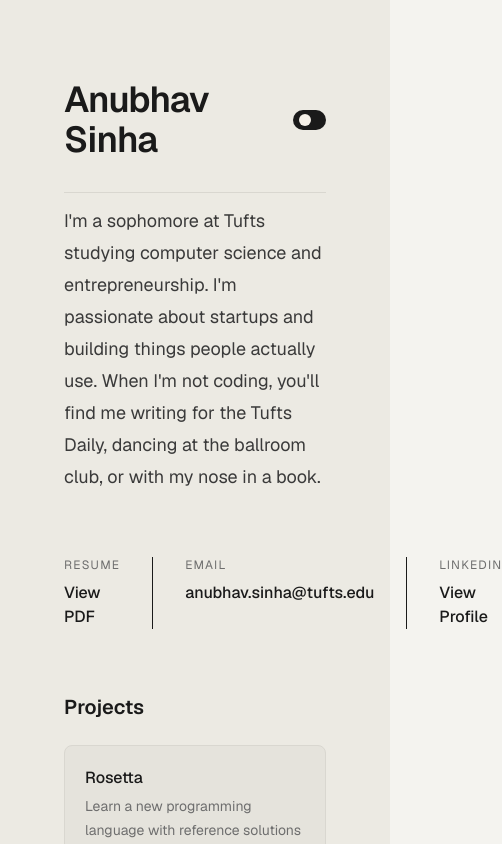
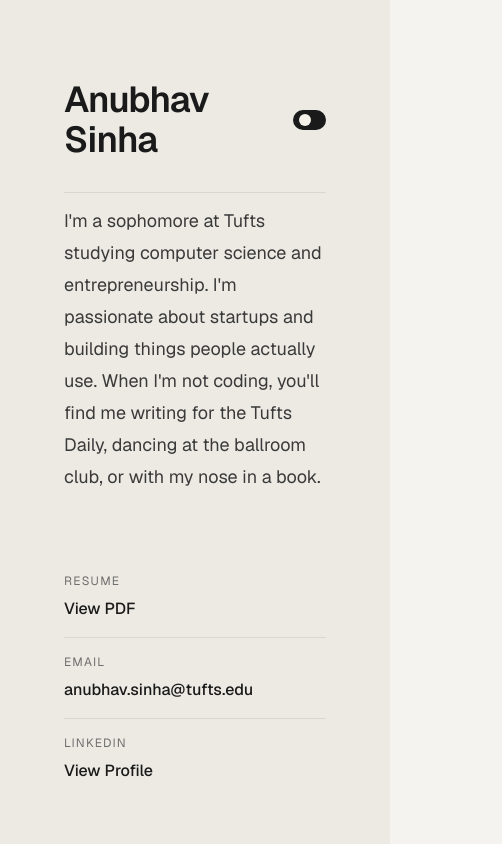
Before and after one commit to somethinghere0/my-website, a Next.js app: page / in a window 390 px wide. Shown: the top 844 px of the page, 502 px wide, since content can reach past the window. Built offline with nearby package versions, Linux system fonts and the light colour scheme.

Commit message:
Formatting for phone

```diff
--- a/app/page.tsx
+++ b/app/page.tsx
@@ -35,19 +35,21 @@ export default function Home() {
 
         {/* Resume + Contact */}
         <section className="mt-16">
-          <div className="flex divide-x" style={{ borderColor: dark ? "#333" : LIGHT_BORDER }}>
+          <div className="flex flex-col sm:flex-row sm:divide-x" style={{ borderColor: dark ? "#333" : LIGHT_BORDER }}>
             <a
               href="/resume.pdf"
               target="_blank"
               rel="noopener noreferrer"
-              className="flex-1 pr-8 transition-opacity duration-200 hover:opacity-60"
+              className="flex-1 py-4 sm:py-0 sm:pr-8 border-b sm:border-b-0 transition-opacity duration-200 hover:opacity-60"
+              style={{ borderColor: dark ? "#333" : LIGHT_BORDER }}
             >
               <p className={`text-xs uppercase tracking-widest mb-2 ${dark ? "text-[#a8a8a8]" : "text-[#6e6e6e]"}`}>Resume</p>
               <p className={`font-medium ${dark ? "text-[#f5f0e8]" : "text-[#1a1a1a]"}`}>View PDF</p>
             </a>
             <a
               href={`mailto:${content.contact.email}`}
-              className="flex-1 px-8 transition-opacity duration-200 hover:opacity-60"
+              className="flex-1 py-4 sm:py-0 sm:px-8 border-b sm:border-b-0 transition-opacity duration-200 hover:opacity-60"
+              style={{ borderColor: dark ? "#333" : LIGHT_BORDER }}
             >
               <p className={`text-xs uppercase tracking-widest mb-2 ${dark ? "text-[#a8a8a8]" : "text-[#6e6e6e]"}`}>Email</p>
               <p className={`font-medium ${dark ? "text-[#f5f0e8]" : "text-[#1a1a1a]"}`}>{content.contact.email}</p>
@@ -56,7 +58,7 @@ export default function Home() {
               href={content.contact.linkedin}
               target="_blank"
               rel="noopener noreferrer"
-              className="flex-1 pl-8 transition-opacity duration-200 hover:opacity-60"
+              className="flex-1 py-4 sm:py-0 sm:pl-8 transition-opacity duration-200 hover:opacity-60"
             >
               <p className={`text-xs uppercase tracking-widest mb-2 ${dark ? "text-[#a8a8a8]" : "text-[#6e6e6e]"}`}>LinkedIn</p>
               <p className={`font-medium ${dark ? "text-[#f5f0e8]" : "text-[#1a1a1a]"}`}>View Profile</p>
```
